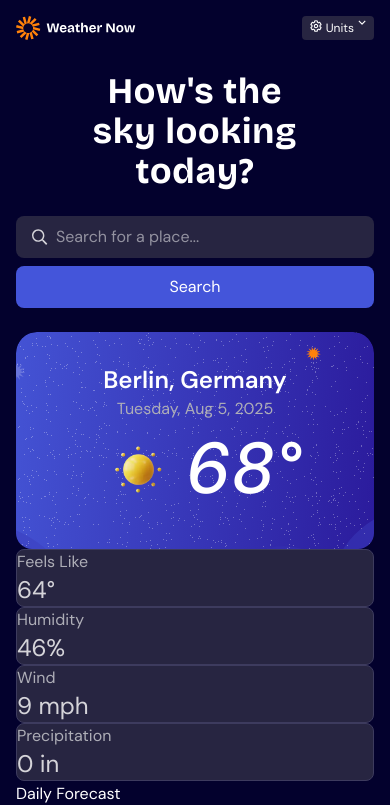
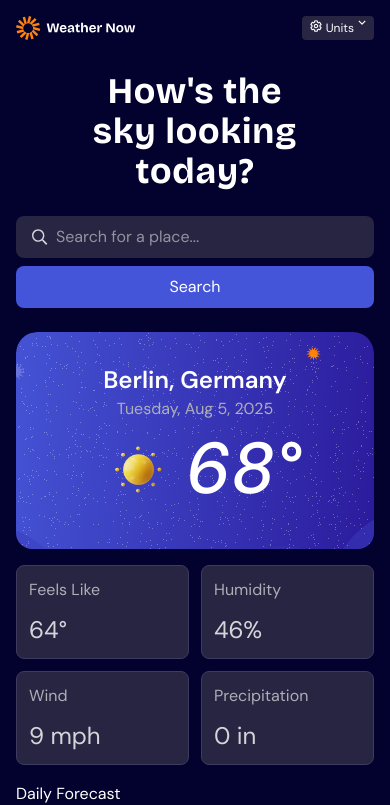
Before and after one commit to YismelR/weather-app, a React (Vite) app: page / in a window 390 px wide. Shown: the top 805 px of the page. Built offline with nearby package versions, Linux system fonts and the light colour scheme.

Commit message:
fixed the weather description for the mobile

```diff
--- a/src/components/WeatherDisplay.tsx
+++ b/src/components/WeatherDisplay.tsx
@@ -3,7 +3,7 @@ import OverallDisplay from "./overallDisplay/OverallDisplay";
 
 export default function WeatherDisplay() {
   return (
-    <section className="grid lg:grid-cols-3 gap-4 w-full">
+    <section className="grid md:grid-cols-3 gap-4 w-full">
       <OverallDisplay />
       <HourlySection />
     </section>
--- a/src/components/overallDisplay/OverallDisplay.tsx
+++ b/src/components/overallDisplay/OverallDisplay.tsx
@@ -4,7 +4,7 @@ import WeatherDescription from "./WeatherDescription";
 
 export default function OverallDisplay() {
   return (
-    <div className="flex flex-col lg:col-span-2 lg:gap-6">
+    <div className="flex flex-col gap-4 md:col-span-2 md:gap-6">
       <CurrentWeather />
       <WeatherDescription />
       <DailyForecast />
--- a/src/components/overallDisplay/WeatherDescription.tsx
+++ b/src/components/overallDisplay/WeatherDescription.tsx
@@ -1,11 +1,11 @@
 import { weatherDescription } from "@/data/weatherDescriptions";
 export default function WeatherDescription() {
   return (
-    <section className="grid lg:grid-cols-4 lg:gap-4">
+    <section className="grid grid-cols-2 gap-3 lg:grid-cols-4 md:gap-4">
       {weatherDescription.map((description, idx) => (
         <div
           key={idx}
-          className="flex flex-col bg-card-bg rounded-lg lg:px-4 lg:py-2 lg:gap-4 border border-Neutral-600"
+          className="flex flex-col p-3 gap-3 bg-card-bg rounded-lg md:p-0 md:px-4 md:py-2 md:gap-4 border border-Neutral-600"
         >
           <p className="text-base text-Neutral-300">{description.title}</p>
           <p className="text-2xl text-Neutral-200">{description.num}</p>
```
